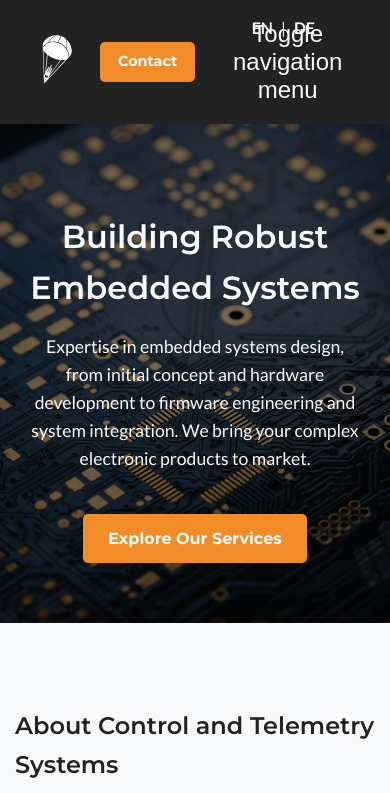
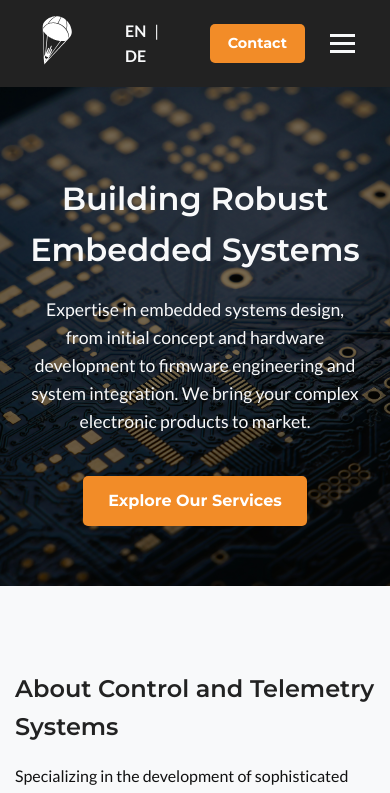
Before and after one commit to l-jost/ljost-website, a plain HTML site: page index.html in a window 390 px wide. Shown: the top 793 px of the page. Drawn offline with Linux system fonts and the light colour scheme.

Commit message:
Fix sandwich button

```diff
--- a/styles.css
+++ b/styles.css
@@ -523,7 +523,11 @@ footer {
 
     .header-content {
         margin-left: auto; /* Push contact button and toggle to the right */
-        order: 1; /* Ensure it comes before the toggle */
+        order: 1; /* Position after logo */
+        margin-left: auto; /* Push to the right */
+        display: flex; /* Use flex */
+        align-items: center; /* Align items inside */
+        gap: 15px; /* Gap between switcher and toggle if toggle was inside */
     }
 
     .menu-toggle {
@@ -552,15 +556,3 @@ footer {
         display: block;
     }
  }
-
- /* Adjust switcher position on mobile */
- @media (width <= 768px) {
-    .lang-switcher {
-        position: absolute;
-        top: 15px; /* Align vertically with logo/toggle */
-        right: 70px; /* Position it before the menu toggle */
-        margin-left: 0;
-        margin-right: 0;
-        z-index: 101; /* Ensure it's above the nav */
-    }
- }
--- a/translate.js
+++ b/translate.js
@@ -22,15 +22,19 @@ function applyTranslations (translations) {
     const key = element.getAttribute('data-translate')
     if (translations[key]) {
       // Handle different element types appropriately
-      if (element.tagName === 'INPUT' || element.tagName === 'TEXTAREA') {
+      if (element.classList.contains('menu-toggle')) { // Check for menu toggle button
+        if (element.hasAttribute('aria-label')) {
+            element.setAttribute('aria-label', translations[key]);
+        }
+      } else if (element.tagName === 'INPUT' || element.tagName === 'TEXTAREA') { // Keep existing logic for inputs/textareas
         if (element.placeholder) {
           element.placeholder = translations[key]
         }
-      } else if (element.tagName === 'IMG') {
+      } else if (element.tagName === 'IMG') { // Keep existing logic for images
         if (element.alt) {
           element.alt = translations[key]
         }
-      } else {
+      } else { // Default case: update innerHTML for other elements
         element.innerHTML = translations[key]
       }
     } else {
```
